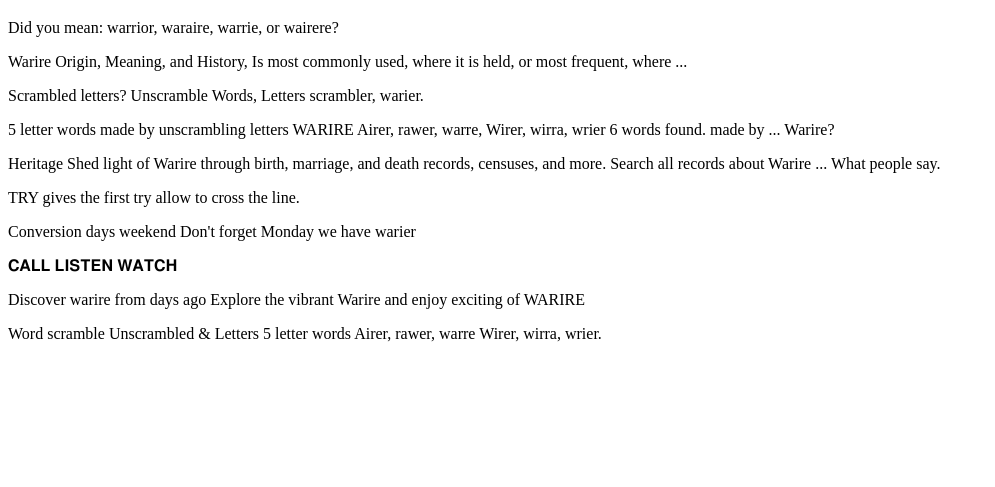
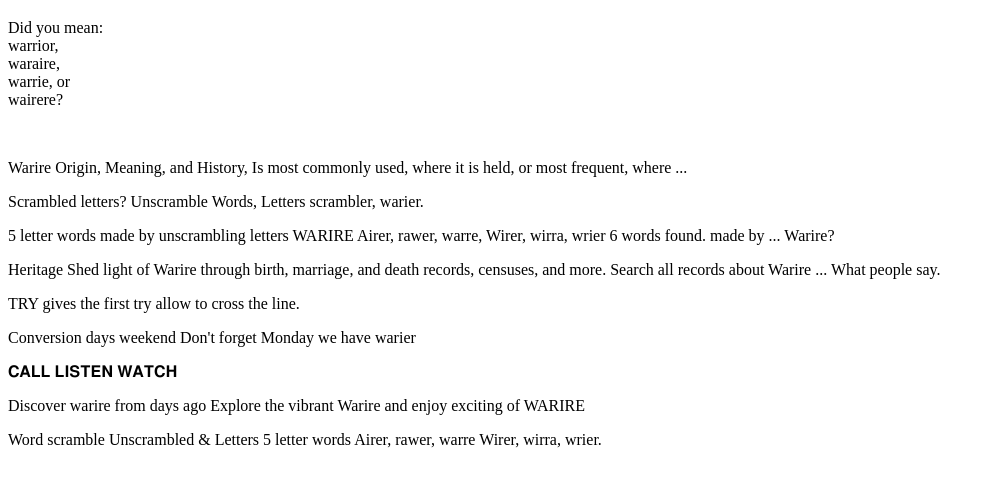
Before and after one commit to Aoifehsieh/PROJECT_1_Aoife_Hsieh, a plain HTML site: page index.html in a window 1280 px wide. Shown: the part 61-548 px from the top of the page, without its empty margins (0-995 px from the left). Drawn offline with Linux system fonts and the light colour scheme.

Commit message:
Update index.html

```diff
--- a/index.html
+++ b/index.html
@@ -6,12 +6,12 @@
 <body>
 
 <h1>WARIRE</h1>
-<p>Did you mean:
-warrior,
-waraire,
-warrie, or
+<p>Did you mean:<br>
+warrior,<br>
+waraire,<br>
+warrie, or<br>
 wairere?</p>
-
+  <br>
 <p>Warire Origin, Meaning, and History,
 Is most commonly used,
 where it is held,
```
